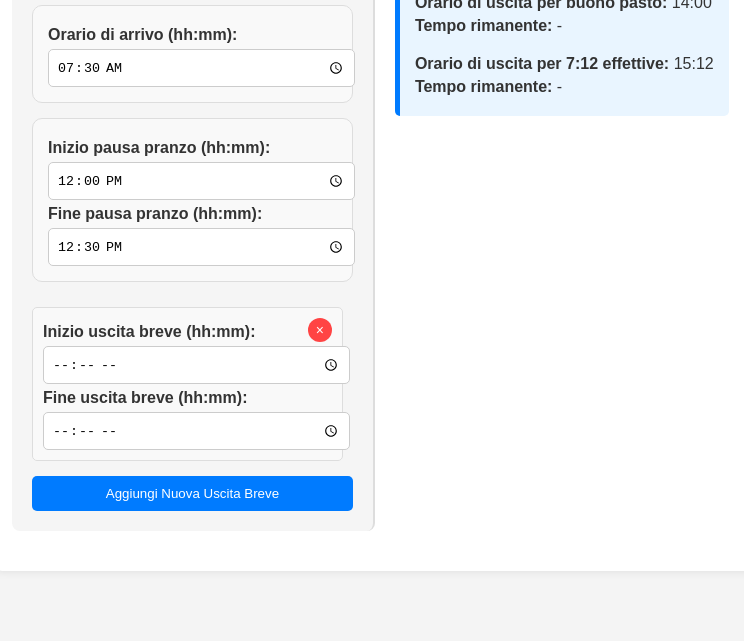
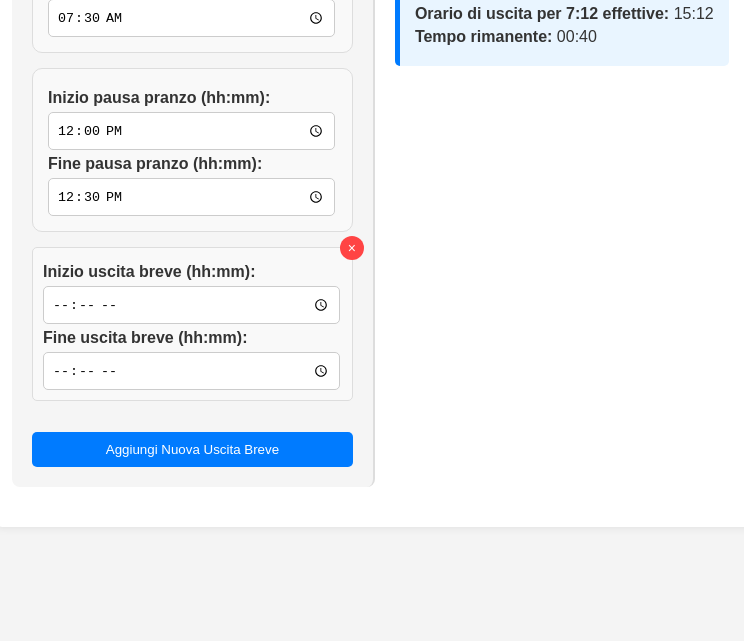
Before and after one commit to logu70/orario-lavoro, a plain HTML site: page orario-lavoro.html in a window 1280 px wide. Shown: the part 199-840 px from the top of the page, without its empty margins (228-972 px from the left). After the commit the page ends 800 px from the top, so only its background shows below. Drawn offline with Linux system fonts and the light colour scheme.

Commit message:
Add files via upload

```diff
--- a/script.js
+++ b/script.js
@@ -3,6 +3,10 @@ document.addEventListener('DOMContentLoaded', () => {
     document.querySelectorAll('#workTimeForm input').forEach(input => {
         input.addEventListener('input', calculateExitTimes);
     });
+
+    setInterval(() => {
+        calculateExitTimes();
+    }, 10000);
 });
 
 function parseTime(timeStr) {
@@ -12,9 +16,12 @@ function parseTime(timeStr) {
 }
 
 function formatTime(minutes) {
+    var plus = ''
+    if(minutes < 0) plus = '-';
+    minutes = Math.abs(minutes);
     const hours = Math.floor(minutes / 60);
     const mins = minutes % 60;
-    return `${hours.toString().padStart(2, '0')}:${mins.toString().padStart(2, '0')}`;
+    return `${plus}${hours.toString().padStart(2, '0')}:${mins.toString().padStart(2, '0')}`;
 }
 
 function calculateExitTimes() {
@@ -38,6 +45,18 @@ function calculateExitTimes() {
 
     document.getElementById('mealVoucherTime').innerText = formatTime(mealVoucherExitTime);
     document.getElementById('sevenHoursTwelveMinutesTime').innerText = formatTime(sevenTwelveExitTime);
+
+    var today = new Date();
+    var h = today.getHours();
+    var m = today.getMinutes();
+
+    var now = parseTime(h+':'+m);
+
+    document.getElementById('mealVoucherRemaining').innerText = formatTime(mealVoucherExitTime - now);
+    document.getElementById('sevenHoursTwelveRemaining').innerText = formatTime(sevenTwelveExitTime - now);
+
+
+
 }
 
 function deleteBreak(element) {
--- a/styles.css
+++ b/styles.css
@@ -4,11 +4,9 @@ body {
     color: #333;
     margin: 0;
     padding: 20px 0;
-    display: flex;
+
     justify-content: center;
     align-items: center;
-    height: 100vh;
-    min-height: unset;
     overflow-y: auto;
 }
 .container {
@@ -23,8 +21,6 @@ body {
     margin: 0 auto;
     height: auto;
     min-height: 0;
-    max-height: calc(100vh - 40px);
-    overflow-y: auto;
 }
 .form-container {
     flex: 1;
@@ -34,8 +30,6 @@ body {
     padding: 20px;
     border-radius: 8px;
     margin-bottom: 20px;
-    max-height: calc(100vh - 80px);
-    overflow-y: auto;
 }
 .result-container {
     flex: 1.3;
@@ -62,7 +56,7 @@ label {
     display: block;
 }
 input {
-    width: 100%;
+    width: calc(100% - 20px);
     padding: 8px;
     margin-top: 5px;
     border: 1px solid #ccc;
@@ -96,16 +90,10 @@ input {
     background-color: #0056b3;
 }
 
-#breaks-wrapper {
-    max-height: 300px;
-    overflow-y: auto;
-    padding-right: 10px;
-}
-
 .delete-break {
     position: absolute;
-    right: 10px;
-    top: 10px;
+    right: -12px;
+    top: -12px;
     background: #ff4444;
     color: white;
     border: none;
@@ -130,4 +118,5 @@ input {
     border: 1px solid #ddd;
     border-radius: 5px;
     background-color: #f9f9f9;
+    margin-bottom: 16px;
 }
```
